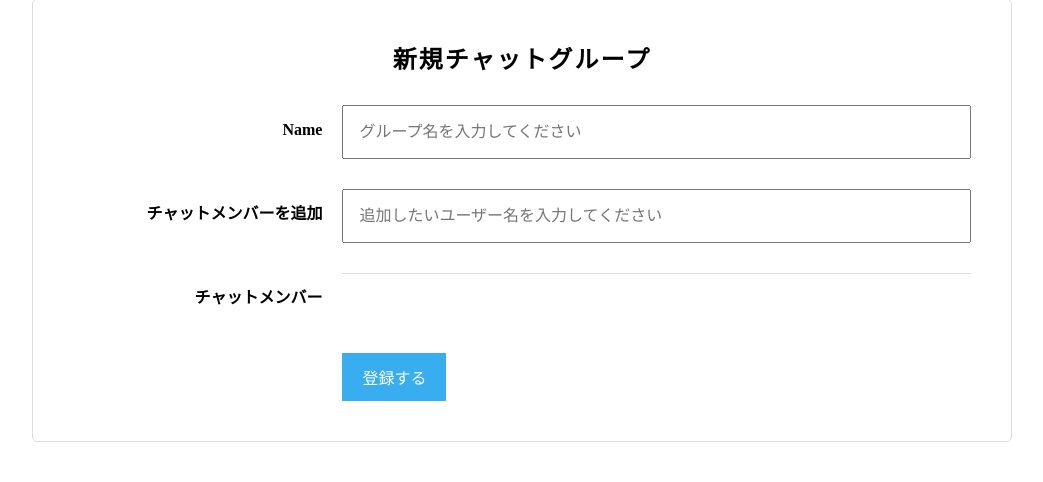
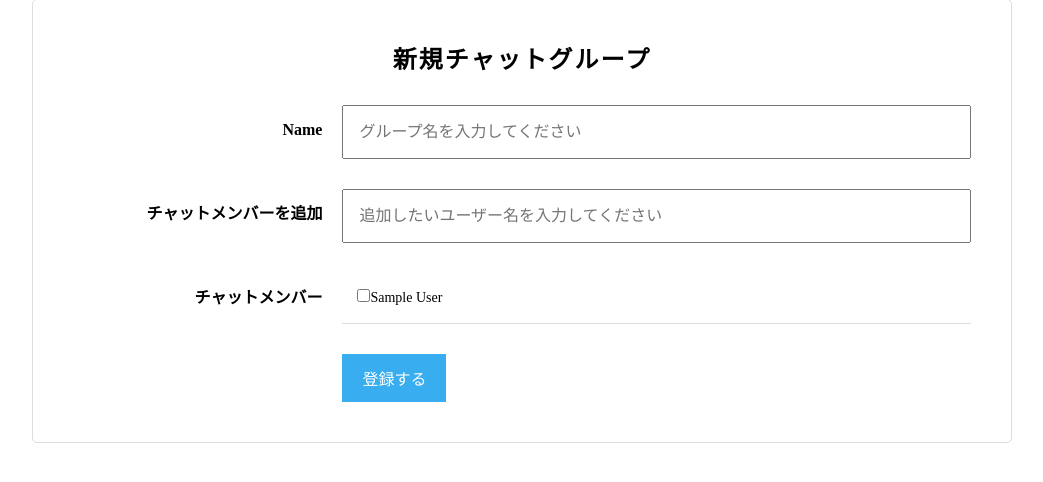
Before and after one commit to Konge0310/chat-space, a Rails app: template app/views/groups/new.html.haml in a window 1280 px wide. Shown: the part 61-543 px from the top of the page, without its empty margins (118-1161 px from the left). Run offline with Rails 7, Linux system fonts and the light colour scheme; the template is opened without the code that fills it, so the values that code supplies are empty; the visitor is signed in with stand-in values (Sample User, id 1); style sheets or scripts are compiled from the project's sources; some libraries are stand-ins or nearby versions.

Commit message:
incre_end

```diff
--- a/app/assets/javascripts/index.js
+++ b/app/assets/javascripts/index.js
@@ -4,8 +4,9 @@ function appendUser(user) {
   var html = `<div class="chat-group-user clearfix">
   <p class="chat-group-user__name">${user.name}</p>
   <div class="user-search-add chat-group-user__btn chat-group-user__btn--add" data-user-id="${user.id}" data-user-name="${user.name}">追加</div>
-</div>`
 
+
+  </div>`
             $("#user-search-result").append(html);
 }
 
@@ -17,6 +18,8 @@ function appendErrMsgToHTML(message) {
 
             $("#user-search-result").append(html);
 }
+
+
 
 
 $(function() {
@@ -41,5 +44,50 @@ $(function() {
         appendErrMsgToHTML("一致するユーザーが見つかりません");
       }
     })
+    .fail(function() {
+      alert('名前検索に失敗しました');
+    })
   });
 });
+
+$(function() {
+  $(document).on("click",".user-search-add",function(){
+    var input = $(".chat-group-users").val();
+    adduserid = $(this).data('user-id')
+    addusername = $(this).data('user-name')
+    appendAddUser(adduserid, addusername);
+    $(this).parent().remove();
+  })
+});
+
+function appendAddUser(adduserid, addusername) {
+  var html = `<div class='chat-group-user clearfix js-chat-member' id='chat-group-user-8'>
+  <input name='group[user_ids][]' type='hidden' value='${adduserid}'>
+  <p class='chat-group-user__name'>${addusername}</p>
+  <div class='user-search-remove chat-group-user__btn chat-group-user__btn--remove js-remove-btn'>削除</div>
+</div>`
+       $(".chat-group-users").append(html);
+
+    }
+
+    $(document).on("click",".user-search-remove",function(){
+      console.log("発火")
+      $(this).parent().remove();
+    });
+
+
+
+
+
+
+
+
+
+
+
+
+
+  // var html = `<div class='chat-group-users' data-id="${adduserid}">
+  // ${addusername}
+  //             </div>`
+  //         $(".chat-group-users").append(html);
--- a/app/views/groups/_form.html.haml
+++ b/app/views/groups/_form.html.haml
@@ -13,12 +13,13 @@
   .chat-group-form__field.clearfix
     / この部分はインクリメンタルサーチ（ユーザー追加の非同期化のときに使用します
     /
+
     .chat-group-form__field--left
       %label.chat-group-form__label{:for => "chat_group_チャットメンバーを追加"} チャットメンバーを追加
     .chat-group-form__field--right
       .chat-group-form__search.clearfix
         %input#user-search-field.chat-group-form__input{:placeholder => "追加したいユーザー名を入力してください", :type => "text"}/
-  #user-search-result
+      #user-search-result
 
 
   .chat-group-form__field.clearfix
@@ -30,8 +31,8 @@
           %p.chat-group-user__name
 
 
-      / グループ作成機能の追加時はここにcollection_check_boxesの記述を入れてください
-      -# = f.collection_check_boxes :user_ids, User.all, :id, :name
+
+          = f.collection_check_boxes :user_ids, User.all, :id, :name
       / この部分はインクリメンタルサーチ（ユーザー追加の非同期化のときに使用します
 
     -# <div id='chat-group-users'>
```
